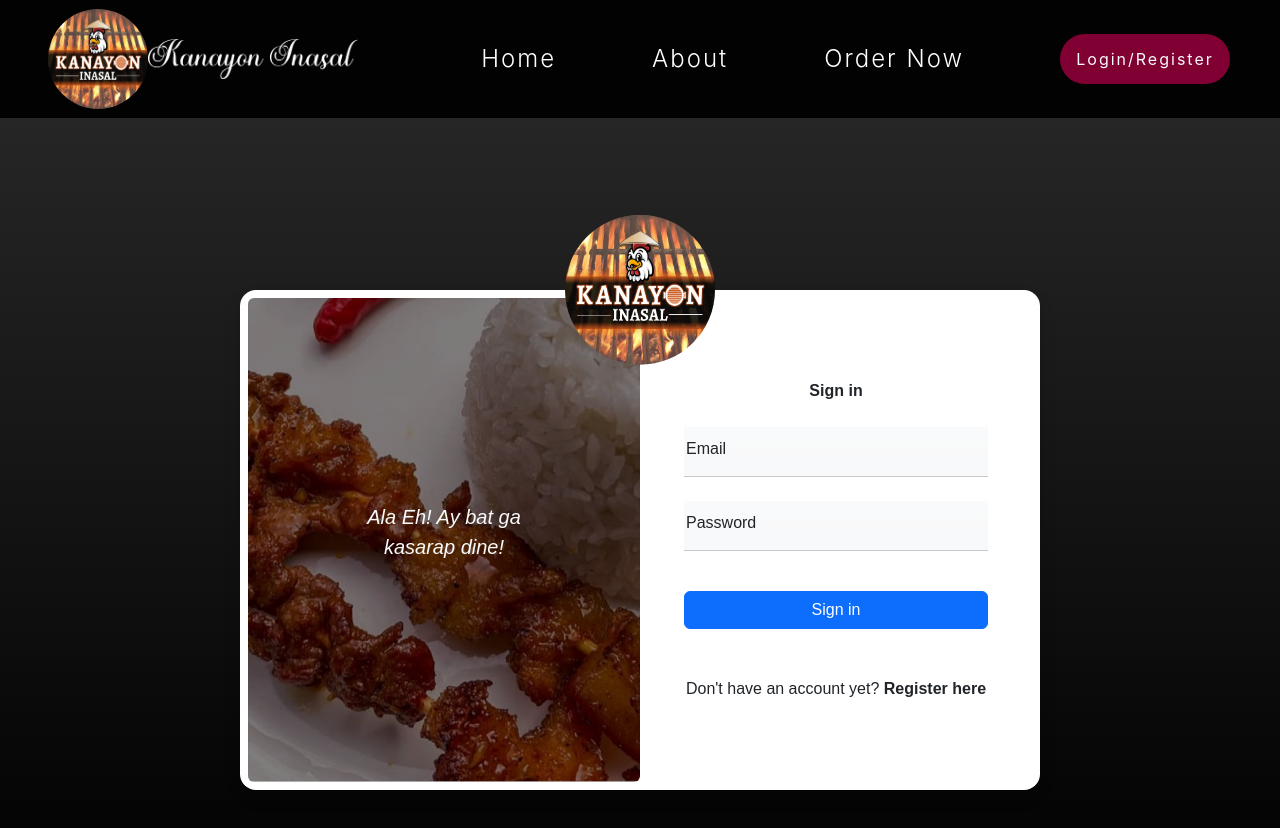
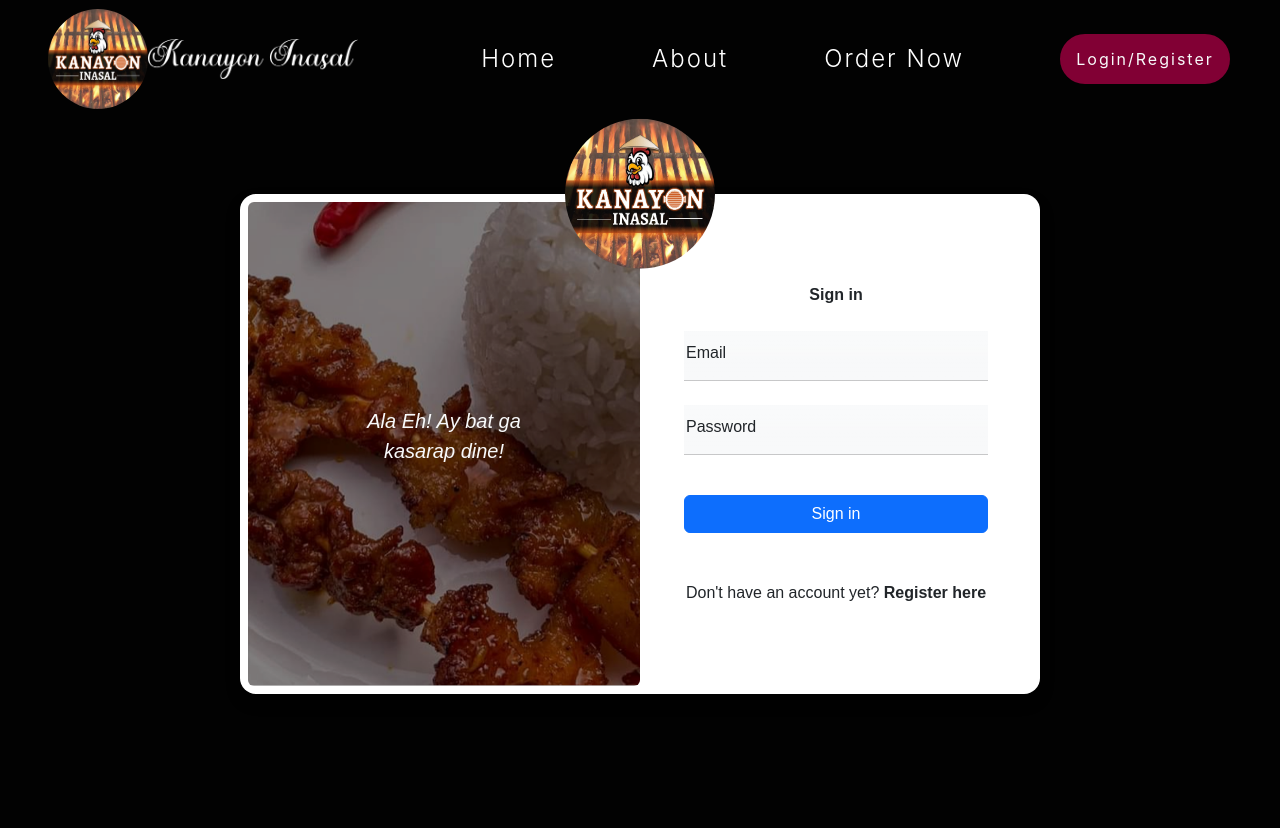
Before and after one commit to kobellanes/Kanayon-FE-RestaurantSystem, a React (Create React App) app in the folder kanayon_arms/: page /login in a window 1280 px wide. Shown: the top 828 px of the page. Built offline with nearby package versions, Linux system fonts and the light colour scheme.

Commit message:
Updating UI

```diff
--- a/kanayon_arms/src/components/Login/Login.js
+++ b/kanayon_arms/src/components/Login/Login.js
@@ -8,9 +8,9 @@
         <>
             <Header></Header>
 
-            <main className="llanesk-login container-fluid bg-black bg-gradient pt-5 pb-0">
+            <main className="llanesk-login container-fluid pt-4 pb-0">
 
-                <div className="py-0 mt-5 pt-4">
+                <div className="py-0 mt-5">
 
                     <div className="d-flex justify-content-center align-items-center mt-5 pt-1">
                         <div className="row llanesk-row rounded-4 shadow p-2 mb-5 position-relative">
```
